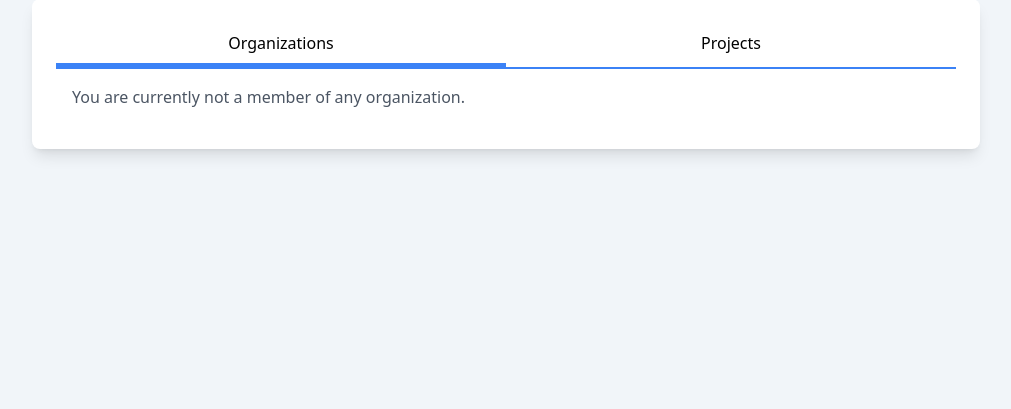
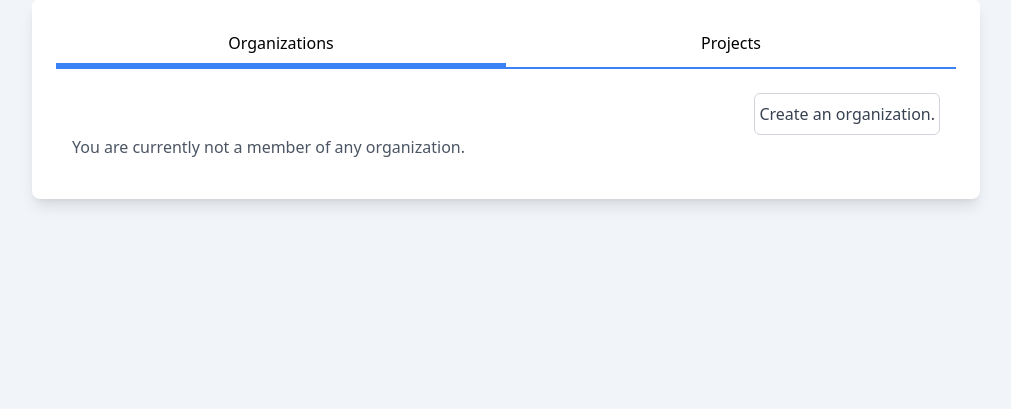
Before and after one commit to waynekn/pms, a Django app: a page that uses pms/templates/users/profile_page.html in a window 1280 px wide. Shown: the part 33-442 px from the top of the page, without its empty margins (134-1145 px from the left). Run offline with Django 5.2, Linux system fonts and the light colour scheme; the visitor is signed in with stand-in values (Sample User, id 1); data that the repository does not hold is empty; some libraries are stand-ins or nearby versions.

Commit message:
add link to create an organization

```diff
--- a/pms/templates/users/profile_page.html
+++ b/pms/templates/users/profile_page.html
@@ -48,6 +48,15 @@
       {# only display if the user is on the 'organizations' tab #}
       <template x-if="activeTab === 'organizations'">
         <div>
+          <div class="flex justify-end">
+            {# link to create an organization #}
+            <a
+              href="{% url 'create_organization' %}"
+              class="bg-white border border-gray-300 text-gray-700 px-1 py-2 mt-2 rounded-md hover:bg-gray-100 focus:outline-none focus:ring-2 focus:ring-gray-300"
+            >
+              Create an organization.</a
+            >
+          </div>
           <template x-if="data.length > 0">
             <ul class="space-y-2">
               <template x-for="org in data" :key="org.organization_id">
```
